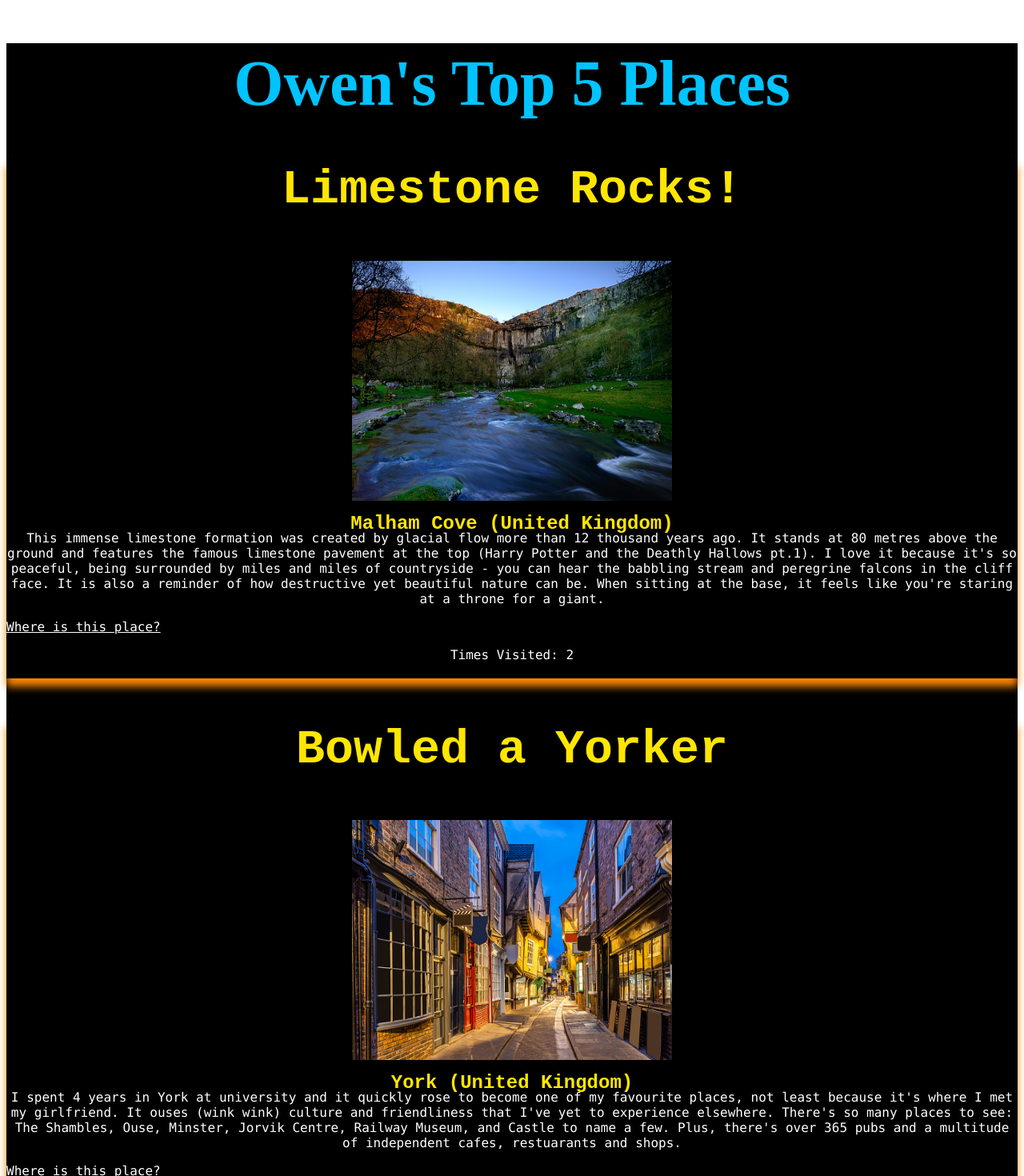
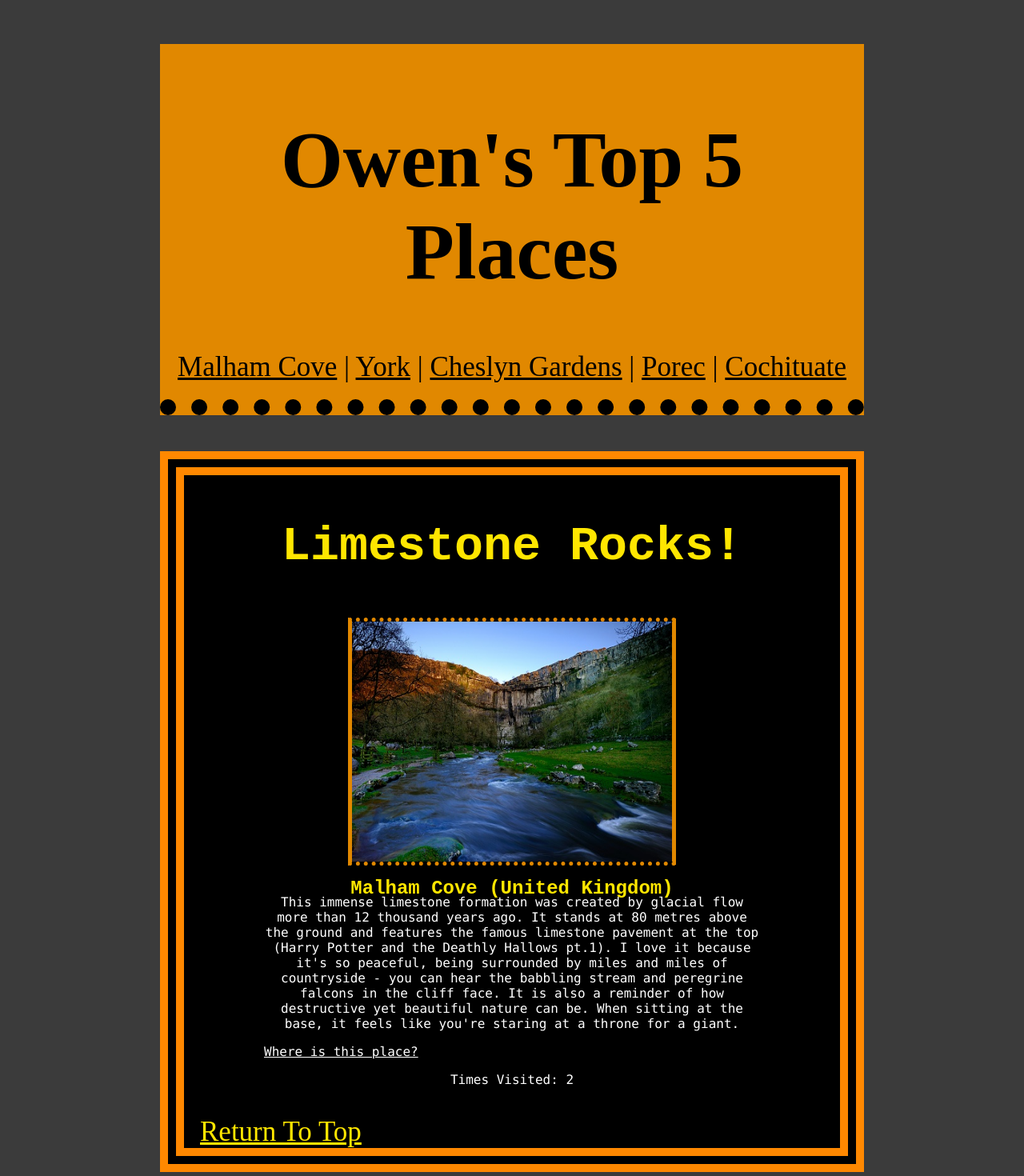
Before and after one commit to owen-dearman/favourite-places, a React (Create React App) app: page / in a window 1280 px wide. Shown: the top 1470 px of the page at 80% size. Built offline with nearby package versions, Linux system fonts and the light colour scheme.

Commit message:
updated customisation

```diff
--- a/public/css/style.css
+++ b/public/css/style.css
@@ -7,15 +7,21 @@
     margin-top: auto;
     position:relative;
     top:10px;
+    border: 5px dotted rgb(225, 136, 0);
+    border-left: 5px solid rgb(225, 136, 0);
+    border-right: 5px solid rgb(225, 136, 0);
 }
 
 .ContentBlock {
     display:block;
-    box-shadow: 0 10px 10px 0 rgb(255, 136, 0);
+    /*box-shadow: 20px 20px 50px 15px rgb(0, 0, 0);*/
+    border: 30px double rgb(255, 136, 0);
     width:auto;
     height: auto;
+    /*padding: 50px;*/
     justify-content: center;
     background-color: rgb(0, 0, 0);
+    margin: 50px 200px;
 }
 
 .FormatHeader {
@@ -41,28 +47,47 @@
     color: rgb(255, 255, 255);
     position: relative;
     bottom: 20px;
+    padding: 0px 100px 0px 100px;
 }
 
 .PageTitle{
     text-align: center;
     font-family: 'Times New Roman', monospace;
-    color:rgb(0, 195, 255);
+    color:rgb(0, 0, 0);
     position: relative;
     top: 5px;
-    font-size: 80px;
-    background-color: rgb(0, 0, 0);
+    /*font-size: 80px;*/
+    background-color: rgb(225, 136, 0);
+    border-bottom: 20px dotted rgb(0, 0, 0);
+    margin: 50px 200px;
+    padding: 20px
 }
 
 .Main{
-    background-color: rgb(0, 0, 0);
+    background-color: rgb(59, 59, 59);
+    margin: 5px 0px 0px 0px;
 }
 
 .FormatFooter{
     text-align: left;
     font-family: 'Times New Roman', monospace;
-    color:rgb(0, 195, 255);
+    color:rgb(0, 0, 0);
     position: relative;
     top: 5px;
     font-size: 20px;
-    background-color: rgb(0, 0, 0);
+    background-color: rgb(255, 136, 0);
+    border-bottom: 20px dotted rgb(0, 0, 0);
+    margin: 50px 200px;
+    padding: 20px;
 }
+
+.LinkHeader{
+    color: black;
+    font-size: 35px;
+}
+
+.LinkPlace{
+    color: rgb(255, 230, 0);
+    font-size: 35px;
+    padding: 20px;
+}
--- a/public/index.html
+++ b/public/index.html
@@ -4,7 +4,7 @@
     <title>Owen's Favourite Places</title>
     <link href="css/style.css" rel="stylesheet">
   </head>
-  <body>
+  <body class="Main">
     <div id="root"></div>
   </body>
 </html>
--- a/src/components/MainContents.tsx
+++ b/src/components/MainContents.tsx
@@ -4,6 +4,7 @@ import PlaceItem from "./PlaceItem";
 function MainContents(): JSX.Element {
   return (
     <section>
+      <div id="malhamCove">
         <PlaceItem
           title={"Limestone Rocks!"}
           name={"Malham Cove"}
@@ -21,6 +22,8 @@ function MainContents(): JSX.Element {
           It is also a reminder of how destructive yet beautiful nature can be. When sitting at the base, it feels like you're staring at a throne for a giant.
         `}
         />
+      </div>
+      <div id="york">
         <PlaceItem
           title={"Bowled a Yorker"}
           name={"York"}
@@ -34,6 +37,8 @@ function MainContents(): JSX.Element {
           Plus, there's over 365 pubs and a multitude of independent cafes, restuarants and shops.
         `}
         />
+      </div>
+      <div id="cheslyn">
         <PlaceItem
           title={"The Secret Garden"}
           name={"Cheslyn Gardens"}
@@ -51,6 +56,8 @@ function MainContents(): JSX.Element {
           I used to go here with my Nan and so it holds special memories for me.
         `}
         />
+      </div>
+      <div id="porec">
         <PlaceItem
           title={"The CROAT (think GOAT) of Croatia"}
           name={"Porec"}
@@ -67,6 +74,8 @@ function MainContents(): JSX.Element {
           Take me back!
           `}
         />
+      </div>
+      <div id="coch">
         <PlaceItem
           title={"Say it like you're sneezing"}
           name={"Cochituate State Park"}
@@ -83,6 +92,7 @@ function MainContents(): JSX.Element {
           It would take hundreds of visits to see everything and cover every inch of this classic American park.
         `}
         />
+      </div>
     </section>
   );
 }
--- a/src/components/PageHeader.tsx
+++ b/src/components/PageHeader.tsx
@@ -2,9 +2,30 @@
 
 function PageHeader(): JSX.Element {
   return (
-    <>
-      <h1 className="PageTitle"> Owen's Top 5 Places</h1>
-    </>
+    <header id="pageTop" className="PageTitle">
+      <h1 style={{ fontSize: "100px" }}> Owen's Top 5 Places</h1>
+      <span style={{ fontSize: "35px" }}>
+        <a className="LinkHeader" href="#malhamCove">
+          Malham Cove
+        </a>{" "}
+        |{" "}
+        <a className="LinkHeader" href="#york">
+          York
+        </a>{" "}
+        |{" "}
+        <a className="LinkHeader" href="#cheslyn">
+          Cheslyn Gardens
+        </a>{" "}
+        |{" "}
+        <a className="LinkHeader" href="#porec">
+          Porec
+        </a>{" "}
+        |{" "}
+        <a className="LinkHeader" href="#coch">
+          Cochituate
+        </a>{" "}
+      </span>
+    </header>
   );
 }
 
--- a/src/components/PlaceItem.tsx
+++ b/src/components/PlaceItem.tsx
@@ -26,6 +26,9 @@ function PlaceItem(place: placeDetails): JSX.Element {
         Where is this place?
       </a>
       <p className="FormatText">Times Visited: {place.timesVisited}</p>
+      <a className="LinkPlace" href="#pageTop">
+        Return To Top
+      </a>
     </div>
   );
 }
```
Lines whose indentation alone changed are shown as unchanged.
